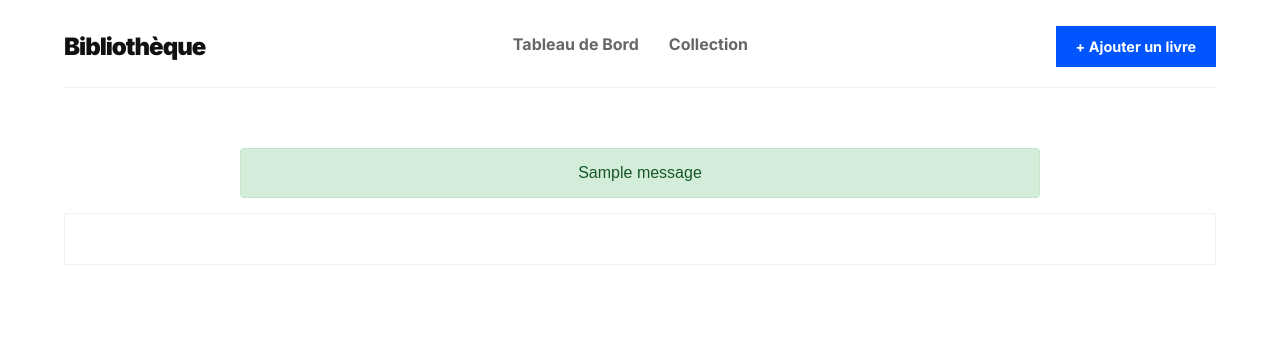
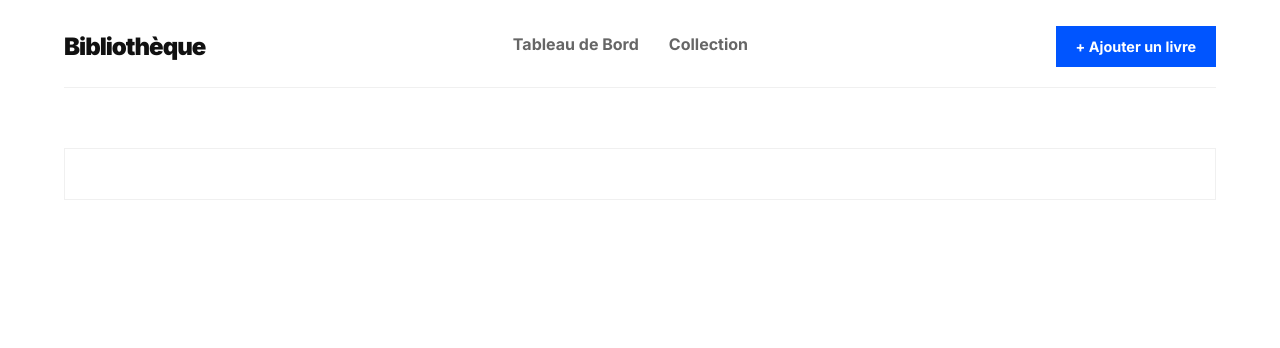
Before and after one commit to Helowiz/library, a Flask app: page / in a window 1280 px wide. Shown: the top 348 px of the page. Run offline with Flask 3, Linux system fonts and the light colour scheme; one stand-in notice (Sample message) is shown.

Commit message:
quelque changement au niveau du style

```diff
--- a/app/static/css/style.css
+++ b/app/static/css/style.css
@@ -298,6 +298,11 @@ header h1 {
 .book-list .book-author {
     color: var(--text-secondary);
     font-size: 0.9rem;
+}
+
+.book-title-block {
+    display: flex;
+    flex-direction: column;
 }
 
 /* --- 4.5 Widget "Objectif Annuel" --- */
@@ -805,6 +810,7 @@ header h1 {
     padding: 5px 12px;
     border-radius: 20px;
     text-transform: capitalize;
+    margin: auto auto 20px 0 ;
 }
 
 @media (max-width: 900px) {
--- a/app/templates/layout.html
+++ b/app/templates/layout.html
@@ -23,17 +23,6 @@
         <a href="{{ url_for('book.add_book') }}" class="add-button">+ Ajouter un livre</a>
     </header>
     <div class="container">
-        {% with messages = get_flashed_messages(with_categories=true) %}
-            {% if messages %}
-                <div class="flash-messages">
-                    {% for category, message in messages %}
-                        <div class="alert alert-{{ category }}">
-                            {{ message }}
-                        </div>
-                    {% endfor %}
-                </div>
-            {% endif %}
-        {% endwith %}
         {% block content %}{% endblock %}
     </div>
 </body>
```
Also changed, not shown: app/templates/book/detail.html (+5 -5 lines).
